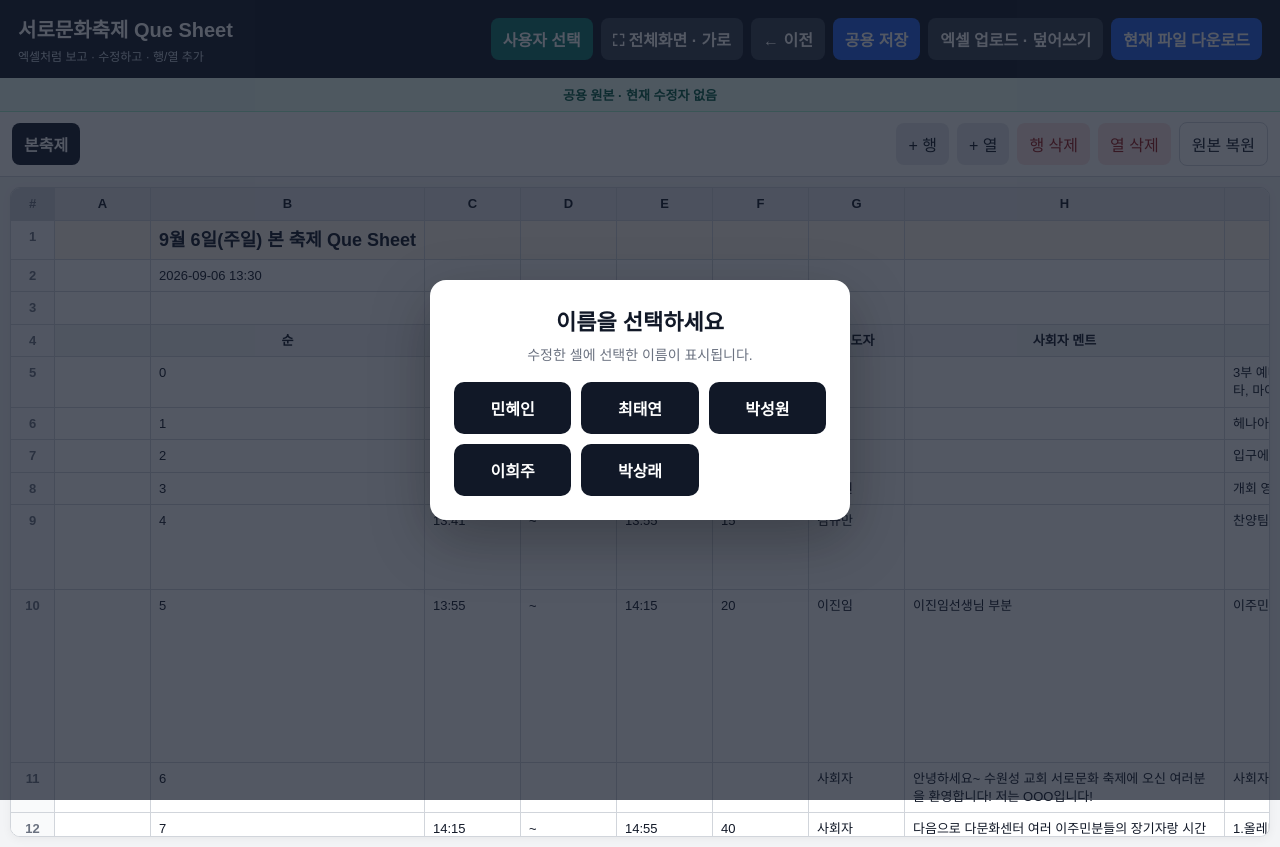
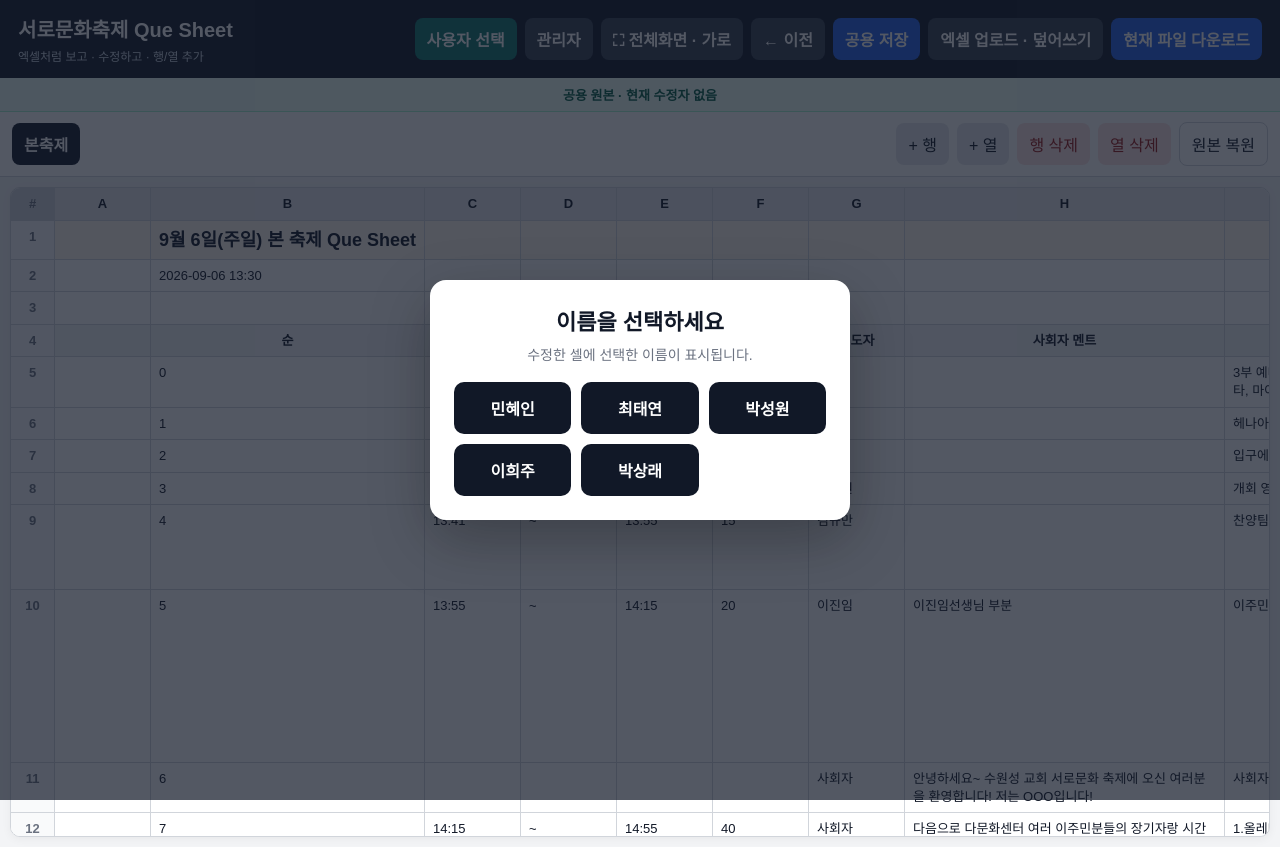
Before and after one commit to parangcubeme/b, a plain HTML site: page index.html in a window 1280 px wide. Drawn offline with Linux system fonts and the light colour scheme; no server answers.

Commit message:
Add admin link button

```diff
--- a/index.html
+++ b/index.html
@@ -16,6 +16,7 @@
     </div>
     <div class="header-actions">
       <button id="userBtn" class="btn user-btn">사용자 선택</button>
+      <button id="adminBtn" class="btn secondary">관리자</button>
       <button id="landscapeBtn" class="btn secondary">⛶ 전체화면 · 가로</button>
       <button id="backBtn" class="btn secondary">← 이전</button>
       <button id="saveBtn" class="btn save-btn">공용 저장</button>
```
